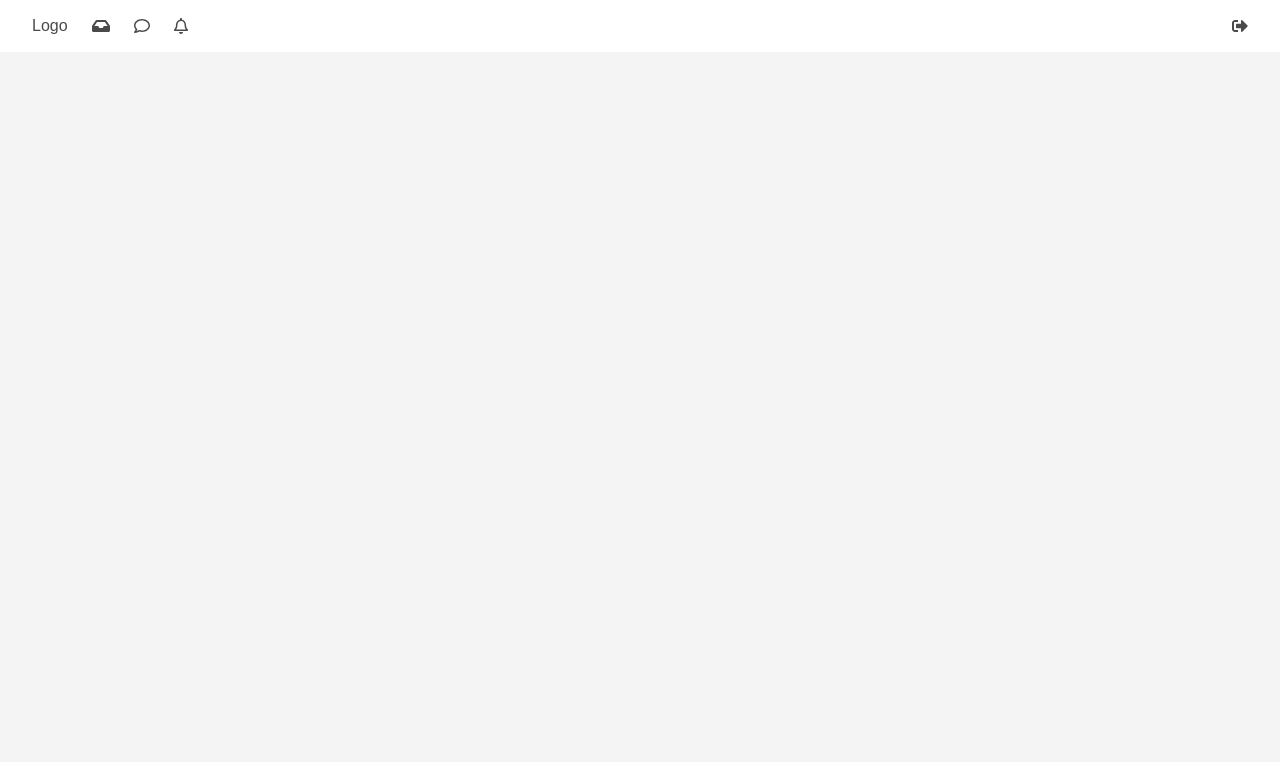
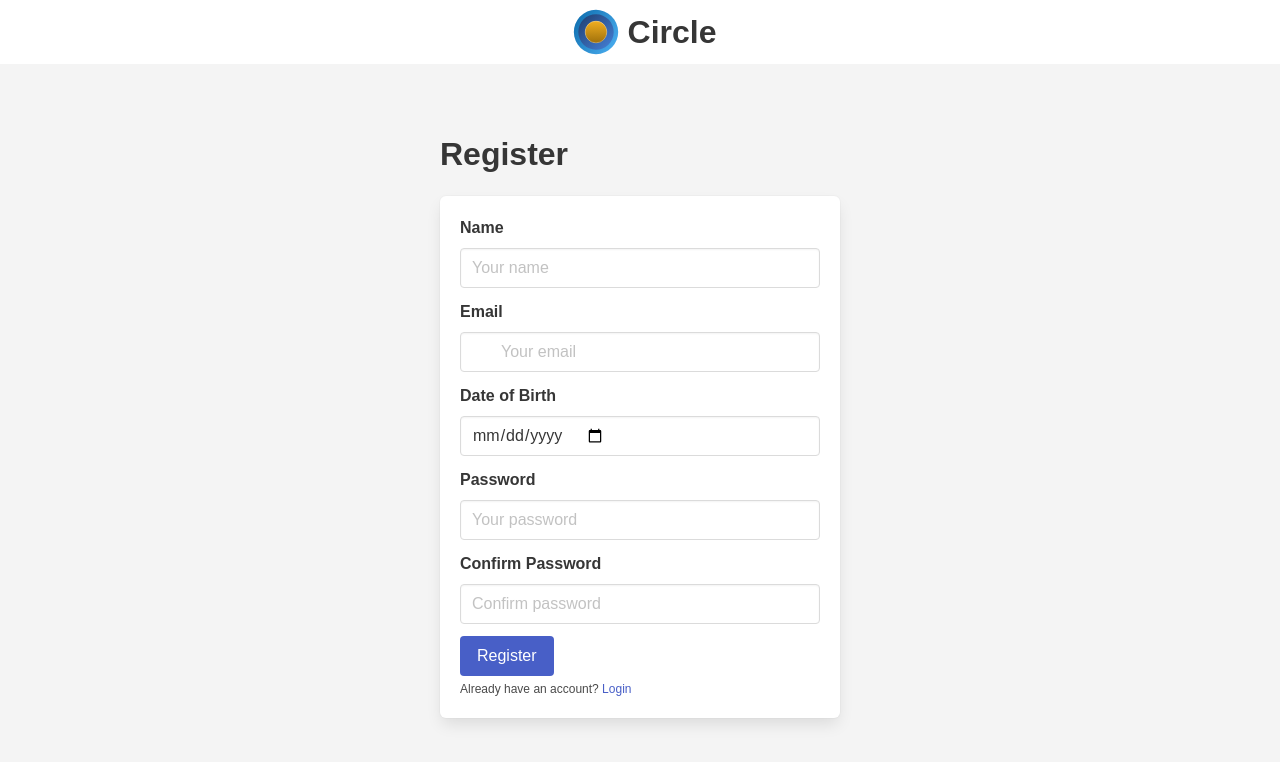
Before and after one commit to Seanmcn/portally, a React (Create React App) app in the folder frontend/: page /register in a window 1280 px wide. Shown: the top 762 px of the page. Built offline with nearby package versions, Linux system fonts and the light colour scheme.

Commit message:
WIP: Register component

```diff
--- a/frontend/src/app/Router.js
+++ b/frontend/src/app/Router.js
@@ -1,10 +1,14 @@
 import React from 'react'
 import { Switch, Route } from 'react-router-dom'
 import Login from '../pages/Login';
+import Register from '../pages/Register';
+import Home from "../pages/Home";
 
 const Router = () => (
   <Switch>
+    <Route exact path='/' component={Home}/>
     <Route path='/login' component={Login}/>
+    <Route path='/register' component={Register}/>
     {/*<Route path="*" render={(props) => <LayoutNavbar {...props} />}/>*/}
   </Switch>
 )
--- a/frontend/src/app/layout/Layout.js
+++ b/frontend/src/app/layout/Layout.js
@@ -11,7 +11,9 @@ class Layout extends React.Component {
       <>
         <HelmetDefault />
         <Header />
-        <Router />
+        <section className='section' role={'main'} >
+            <Router />
+        </section>
         <Footer />
       </>
     )
--- a/frontend/src/app/layout/Router.js
+++ b/frontend/src/app/layout/Router.js
@@ -6,6 +6,7 @@ import LayoutNavbar from './LayoutNavbar';
 const Router = () => (
   <Switch>
     <Route path='/login' render={(props) => <Layout {...props} /> }/>
+    <Route path='/register' render={(props) => <Layout {...props} /> }/>
     <Route path="*" render={(props) => <LayoutNavbar {...props} />}/>
   </Switch>
 )
--- a/frontend/src/app/layout/partials/Header.js
+++ b/frontend/src/app/layout/partials/Header.js
@@ -2,20 +2,23 @@ import React from 'react'
 
 class Header extends React.Component {
 
-    state = {
-        isActive: false,
-    }
-
-    toggleNav = () => {
-        this.setState(prevState => ({
-            isActive: !prevState.isActive
-        }))
-    }
-
     render() {
         return (
-          <></>
-         // <h1>Header</h1>
+            <nav className="navbar level" >
+                <div className="level-item has-text-centered" />
+                <div className="level-item has-text-centered" />
+                <div className="level-item has-text-centered" >
+                    <a href="/">
+                        <img src={process.env.PUBLIC_URL + '/logo.svg'} alt="Logo of a circle"
+                             className={'navbarLogo'} />
+
+                    </a>
+                    <h1 className="title" >Circle</h1 >
+
+                </div >
+                <div className="level-item has-text-centered" />
+                <div className="level-item has-text-centered" />
+            </nav >
         )
     }
 }
--- a/frontend/src/app/layout/partials/HeaderFixedNavbar.js
+++ b/frontend/src/app/layout/partials/HeaderFixedNavbar.js
@@ -1,16 +1,6 @@
 import React from 'react'
 
 class HeaderFixedNavbar extends React.Component {
-
-  state = {
-    isActive: false,
-  }
-
-  toggleNav = () => {
-    this.setState(prevState => ({
-      isActive: !prevState.isActive
-    }))
-  }
 
   render() {
     return (
@@ -18,7 +8,8 @@ class HeaderFixedNavbar extends React.Component {
         <div className="container is-fluid">
           <div className="navbar-brand">
             <a href="/" className="navbar-item">
-              Logo
+              <img src={process.env.PUBLIC_URL + '/logo.svg'} alt="Logo of a circle"
+                   className={'navbarLogo'} />
             </a>
             <a role="button" className="navbar-burger" aria-label="menu" aria-expanded="false">
               <span aria-hidden="true"/>
--- a/frontend/src/components/auth/Login.js
+++ b/frontend/src/components/auth/Login.js
@@ -1,5 +1,4 @@
 import React from 'react';
-import { Link } from 'react-router-dom'
 import { inject, observer } from "mobx-react";
 
 class Login extends React.Component {
@@ -20,7 +19,7 @@ class Login extends React.Component {
   render() {
     const { values, errors, inProgress } = this.props.AuthStore;
     return(
-      <div className={'box'}>
+
         <form onSubmit={this.handleSubmitForm}>
 
           <div className="field" >
@@ -71,15 +70,13 @@ class Login extends React.Component {
           <div className="control" >
             <button
               type="submit"
-              className="btn btn-lg btn-primary pull-xs-right"
+              className="button is-link"
               disabled={inProgress}
             >
               Login</button >
           </div >
         </form>
 
-        <p className="help">Don't have an account? <Link to="/register">Register</Link></p>
-      </div>
     )
   }
 }
--- a/frontend/src/components/auth/Register.js
+++ b/frontend/src/components/auth/Register.js
@@ -1,107 +1,124 @@
 import React from 'react';
-import { Redirect } from 'react-router-dom';
-import apiClient from '../../utils/api';
+import {inject, observer} from "mobx-react";
 
-const Register = (props) => {
-  const [name, setName] = React.useState('');
-  const [email, setEmail] = React.useState('');
-  const [initialPassword, setInitialPassword] = React.useState('');
-  const [confirmPassword, setConfirmPassword] = React.useState('');
-  const [toHome, setToHome] = React.useState(false);
-  const [authError, setAuthError] = React.useState(false);
-  const [errorMessages, setErrorMessages] = React.useState([]);
-  const [unknownError, setUnknownError] = React.useState(false);
-  const handleSubmit = (e) => {
+class Register extends React.Component {
+
+    handleNameChange = e => {
+        this.props.AuthStore.setName(e.target.value);
+    }
+
+    handleEmailChange = e => {
+        this.props.AuthStore.setEmail(e.target.value);
+    };
+
+    handleDateOfBirthChange = e => {
+        this.props.AuthStore.setDateOfBirth(e.target.value);
+    }
+
+    handlePasswordChange = e => {
+        this.props.AuthStore.setPassword(e.target.value);
+    };
+
+    handleConfirmPasswordChange = e => {
+        this.props.AuthStore.setConfirmPassword(e.target.value)
+    }
+
+    handleSubmitForm = e => {
         e.preventDefault();
-    setAuthError(false);
-    setUnknownError(false);
-    apiClient.get('/sanctum/csrf-cookie')
-    .then(response => {
-      apiClient.post('/register', {
-        name: name,
-        email: email,
-        password: initialPassword
-      }).then(response => {
-        console.log(response);
-        // if (response.status === 204) {
-        //   props.login();
-        //   setToHome(true);
-        // } else {
-        //   setUnknownError(true);
-        //   console.error('Login failed?');
-        //   console.error('response:', response);
-        // }
-      }).catch(error => {
-        if (error.response && error.response.status === 422) {
-          setAuthError(true);
-          for (let key of Object.keys(error.response.data.errors)) {
-            setErrorMessages(errorMessages.concat(error.response.data.errors[key]))
-          }
-        } else {
-          setUnknownError(true);
-          console.error(error);
-        }
-      });
-    });
-  }
-  if (toHome === true) {
-    return <Redirect to='/' />
-  }
+        // todo: check form is valid before??
+        this.props.AuthStore.register();
+    };
+
+    render() {
+        const {values, errors, inProgress} = this.props.AuthStore;
         return (
-    <div>
-      <h3>Register</h3>
-      <form onSubmit={handleSubmit}>
-        <div className="form-group">
+            <form onSubmit={this.handleSubmitForm}>
+
+                <div className="field">
+                    <label className="label">Name</label>
+                    <div className="control">
                         <input
                             type="text"
-            name="name"
-            className={"form-control" + (authError || unknownError ? ' is-invalid' : '')}
-            placeholder="Name"
-            value={name}
-            onChange={e => setName(e.target.value)}
+                            className="input"
+                            placeholder="Your name"
+                            autoComplete="name"
+                            value={values.name}
+                            onChange={this.handleNameChange}
+                        />
+                    </div>
+                </div>
+
+                <div className="field">
+                    <label className="label">Email</label>
+                    <div className="control has-icons-left has-icons-right">
+                        <input
+                            type="email"
+                            className="input"
+                            placeholder="Your email"
+                            value={values.email}
+                            onChange={this.handleEmailChange}
+                            autoComplete="email"
+                            required
+                        />
+                        <span className="icon is-small is-left">
+                            <i className="fas fa-envelope"/>
+                        </span>
+                    </div>
+                </div>
+
+                <div className={"field"}>
+                    <label className="label">Date of Birth</label>
+                    <input
+                        type="date"
+                        className="input"
+                        value={values.dateOfBirth}
+                        onChange={this.handleDateOfBirthChange}
+                        autoComplete="bday"
                         required
                     />
                 </div>
-        <div className="form-group">
+
+                <div className="field">
+                    <label className="label">Password</label>
                         <input
-            type="email"
-            name="email"
-            className={"form-control" + (authError || unknownError ? ' is-invalid' : '')}
-            placeholder="Email"
-            value={email}
-            onChange={e => setEmail(e.target.value)}
+                            type="password"
+                            className="input"
+                            value={values.password}
+                            placeholder="Your password"
+                            onChange={this.handlePasswordChange}
+                            autoComplete="new-password"
+                            data-lpignore="true"
                             required
                         />
                 </div>
-        <div className="form-group">
+
+                <div className="field">
+                    <label className="label">Confirm Password</label>
                         <input
                             type="password"
-            name="initialPassword"
-            className={"form-control" + (authError || unknownError ? ' is-invalid' : '')}
-            placeholder="Password"
-            value={initialPassword}
-            onChange={e => setInitialPassword(e.target.value)}
+                            className="input"
+                            placeholder="Confirm password"
+                            value={values.confirmPassword}
+                            onChange={this.handleConfirmPasswordChange}
+                            autoComplete="new-password"
+                            data-lpignore="true"
                             required
                         />
                 </div>
-        <div className="form-group">
-          <input
-            type="password"
-            name="confirmPassword"
-            className={"form-control" + (authError || unknownError ? ' is-invalid' : '')}
-            placeholder="Confirm Password"
-            value={confirmPassword}
-            onChange={e => setConfirmPassword(e.target.value)}
-            required
-            autoComplete="new-password"
-          />
+
+                <div className="control">
+                    <button
+                        type="submit"
+                        className="button is-link"
+                        disabled={inProgress}
+                    >
+                        Register
+                    </button>
                 </div>
-        {authError ? <div className="alert alert-danger">{errorMessages}</div> : null}
-        {unknownError ? <div className="alert alert-danger">There was an error submitting your details.</div> : null}
-        <button type="submit" className="btn btn-primary">Register</button>
             </form>
-    </div>
-  );
-};
 
-export default Register;
+        )
+    }
+}
+
+export default inject('AuthStore')(observer(Register));
--- a/frontend/src/pages/Home.js
+++ b/frontend/src/pages/Home.js
@@ -1,6 +1,15 @@
 import React from 'react'
+import {Link} from "react-router-dom";
 
 const Home = () => (
-  <p>This is the Home Page</p>
+  <>
+        <div className='container' >
+              <div className={'box'}>
+                    <p><Link to="/login">Login</Link></p>
+                    <p><Link to="/register">Register</Link></p>
+              </div>
+        </div>
+
+      </>
 )
 export default Home
--- a/frontend/src/pages/Login.js
+++ b/frontend/src/pages/Login.js
@@ -1,26 +1,16 @@
 import React from 'react';
 import { default as LoginComponent } from '../components/auth/Login';
+import {Link} from "react-router-dom";
 
 const Login = () => (
   <>
-    <nav className="navbar level" >
-      <div className="level-item has-text-centered" />
-      <div className="level-item has-text-centered" />
-      <div className="level-item has-text-centered" >
-        <img src={process.env.PUBLIC_URL + '/logo.svg'} alt="Logo of a circle"
-             className={'navbarLogo'} />
-        <h1 className="title" >Circle</h1 >
+      <div className='container containerLogin' >
+          <div className={'box'}>
+            <LoginComponent />
+              <p className="help">Don't have an account? <Link to="/register">Register</Link></p>
+
+          </div>
       </div >
-      <div className="level-item has-text-centered" />
-      <div className="level-item has-text-centered" />
-    </nav >
-
-    <section className='section' role={'main'} >
-
-      <div className='container containerLogin' >
-        <LoginComponent />
-      </div >
-    </section >
   </>
 );
 export default Login;
--- /dev/null
+++ b/frontend/src/pages/Register.js
@@ -0,0 +1,14 @@
+import React from 'react';
+import { default as RegisterComponent } from '../components/auth/Register';
+import {Link} from "react-router-dom";
+
+const Register = () => (
+    <div className='container containerLogin' >
+        <h1 className="title">Register</h1>
+        <div className={'box'}>
+            <RegisterComponent />
+            <p className="help">Already have an account? <Link to="/login">Login</Link></p>
+        </div>
+    </div>
+);
+export default Register;
--- a/frontend/src/stores/AuthStore.js
+++ b/frontend/src/stores/AuthStore.js
@@ -6,12 +6,19 @@ class AuthStore {
   errors = undefined;
 
   values = {
+    name: '',
     email: '',
+    dateOfBirth: '',
     password: '',
+    confirmPassword: ''
   };
 
   constructor () {
     makeAutoObservable(this)
+  }
+
+  setName(name) {
+    this.values.name = name;
   }
 
   setEmail(email) {
@@ -22,9 +29,20 @@ class AuthStore {
     this.values.password = password;
   }
 
+  setConfirmPassword(confirmPassword){
+    this.values.confirmPassword = confirmPassword;
+  }
+
+  setDateOfBirth(dateOfBirth) {
+    this.values.dateOfBirth = dateOfBirth;
+  }
+
   reset() {
+    this.values.name = ';'
     this.values.email = '';
+    this.values.dateOfBirth=''
     this.values.password = '';
+    this.values.confirmPassword = ''
   }
 
   login() {
@@ -52,6 +70,24 @@ class AuthStore {
   register() {
     this.inProgress = true;
     this.errors = undefined;
+
+    api.get('/sanctum/csrf-cookie')
+        .then(() => {
+              api.post('/register', {
+                email: this.values.email,
+                password: this.values.password,
+                name: this.values.name,
+                dateOfBirth : this.values.dateOfBirth,
+                confirmPassword : this.values.confirmPassword,
+              }).catch(action((err) => {
+                this.errors = err.message;
+              }))
+                  .finally(action(() => { this.inProgress = false; }));
+            }
+        ).catch(action((err) => {
+      console.log(err);
+      this.errors = err.message;
+    }));
   }
 
   logout() {
```
Lines whose indentation alone changed are shown as unchanged.
